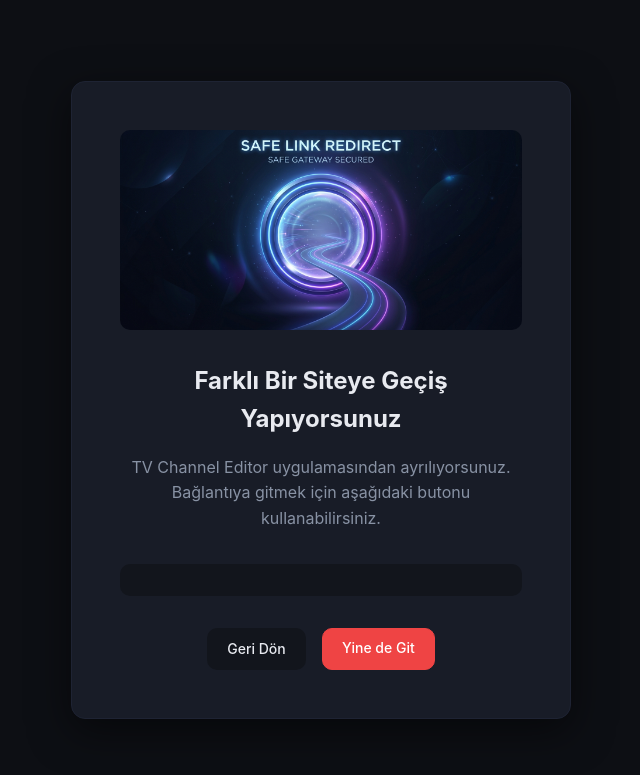
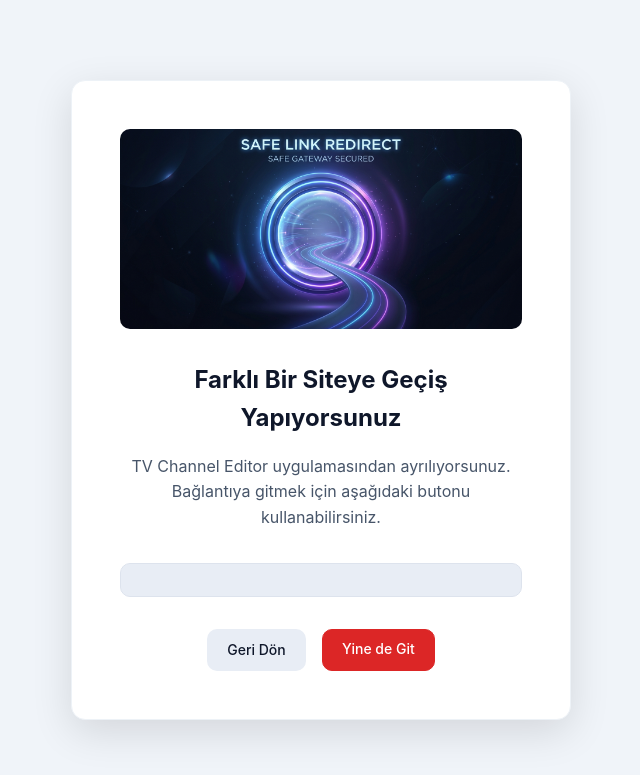
Before and after one commit to tarihcituranx/TVChanneleditor, a Flask app: template templates/redirect.html in a window 1280 px wide. Shown: the top 775 px of the page, without its empty margins (319-959 px from the left). Run offline with Flask 3, Linux system fonts and the light colour scheme; the template is opened without the code that fills it, so the values that code supplies are empty; some libraries are stand-ins or nearby versions.

Commit message:
style: fix dark contrast and add dynamic theme support to redirect modal

```diff
--- a/templates/redirect.html
+++ b/templates/redirect.html
@@ -1,10 +1,20 @@
 <!DOCTYPE html>
-<html lang="tr" data-theme="dark">
+<html lang="tr">
 <head>
     <meta charset="UTF-8">
     <meta name="viewport" content="width=device-width, initial-scale=1.0">
     <title>Dış Bağlantı Uyarısı - TV Channel Editor</title>
     <link rel="stylesheet" href="/static/css/style.css">
+    <script>
+      (function() {
+        var state = localStorage.getItem('theme-state') || 'auto';
+        var t = state;
+        if (state === 'auto') {
+            t = window.matchMedia('(prefers-color-scheme: dark)').matches ? 'dark' : 'light';
+        }
+        if (t === 'dark') document.documentElement.setAttribute('data-theme', 'dark');
+      })();
+    </script>
     <style>
         body {
             display: flex;
@@ -46,11 +56,13 @@
             background: var(--bg-subtle);
             padding: 1rem;
             border-radius: var(--radius-md);
-            color: var(--accent);
+            color: var(--text-primary); /* Changed from --accent for better contrast */
+            border: 1px solid var(--border-color);
             word-break: break-all;
             margin-bottom: 2rem;
             font-family: monospace;
-            font-size: 0.9rem;
+            font-size: 0.95rem;
+            font-weight: 500;
         }
         .buttons {
             display: flex;
```
